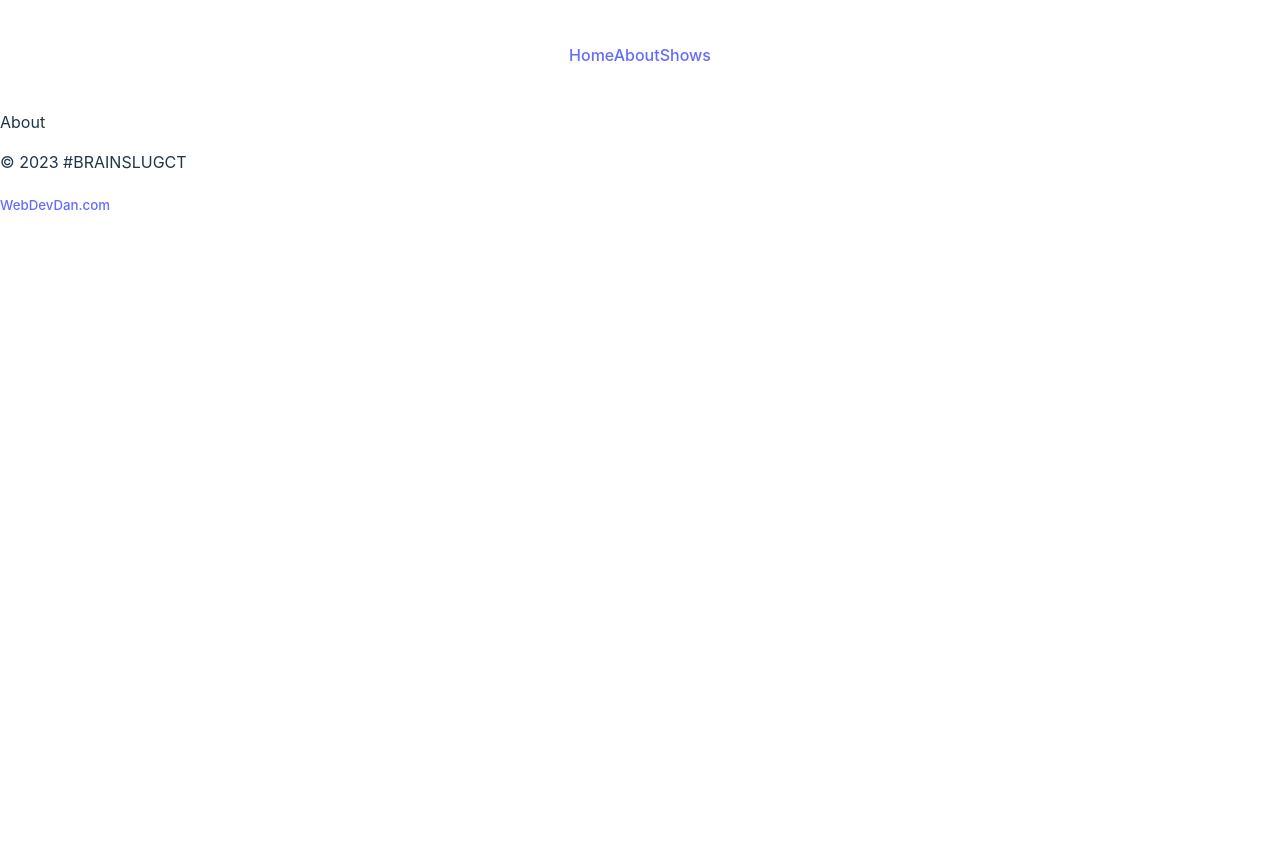
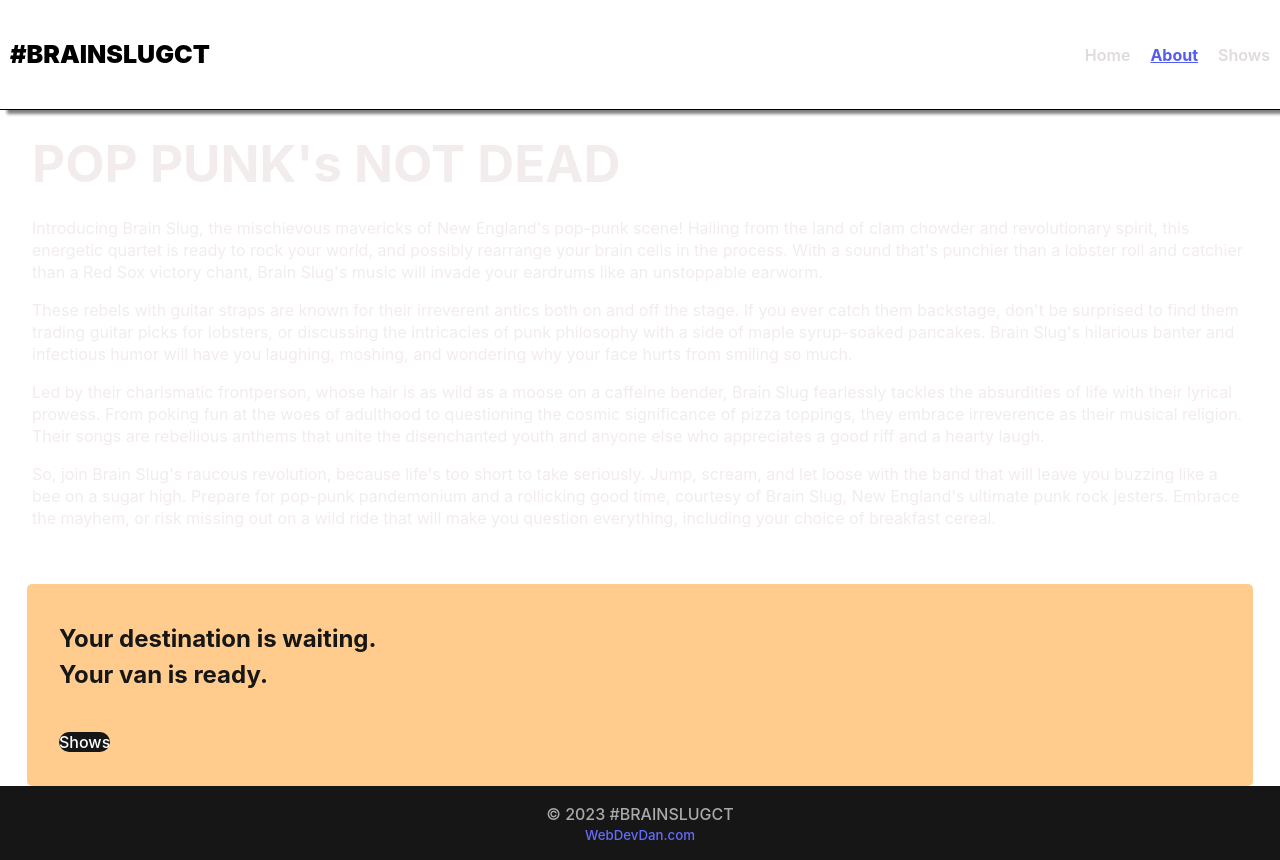
Before and after one commit to d-herz/band-client, a React (Vite) app: page /about in a window 1280 px wide. Before the commit the page ends 800 px from the top, so only its background shows below. Built offline with nearby package versions, Linux system fonts and the light colour scheme.

Commit message:
Brain Slug site updates

```diff
--- a/components/Header.jsx
+++ b/components/Header.jsx
@@ -2,21 +2,32 @@ import React from 'react'
 import { Link, NavLink } from 'react-router-dom';
 
 function Header() {
+
+  const activeStyle = {
+    fontWeight: "bold",
+    textDecoration: "underline",
+    color: "#535bf2"
+  }
+
   return (
     <header>
+      <Link className='site-logo' to="/">#BRAINSLUGCT</Link>
       <nav>
         <NavLink
           to="/"
+          style={ ({isActive}) => isActive ? activeStyle : null }
         >
           Home
         </NavLink>
         <NavLink
           to="/about"
+          style={ ({isActive}) => isActive ? activeStyle : null }
         >
           About
         </NavLink>
         <NavLink
           to="/shows"
+          style={ ({isActive}) => isActive ? activeStyle : null }
         >
           Shows
         </NavLink>
--- a/pages/About.jsx
+++ b/pages/About.jsx
@@ -1,8 +1,35 @@
 import React from 'react'
+import { Link } from 'react-router-dom'
 
 function About() {
   return (
-    <div>About</div>
+    <div className="about-page-container">
+
+      <div className="about-page-content">
+        <h1>POP PUNK's NOT DEAD</h1>
+        <p>
+          Introducing Brain Slug, the mischievous mavericks of New England's pop-punk scene! Hailing from the land of clam chowder and revolutionary spirit, this energetic quartet is ready to rock your world, and possibly rearrange your brain cells in the process. With a sound that's punchier than a lobster roll and catchier than a Red Sox victory chant, Brain Slug's music will invade your eardrums like an unstoppable earworm.
+        </p>
+        <p>
+          These rebels with guitar straps are known for their irreverent antics both on and off the stage. If you ever catch them backstage, don't be surprised to find them trading guitar picks for lobsters, or discussing the intricacies of punk philosophy with a side of maple syrup-soaked pancakes. Brain Slug's hilarious banter and infectious humor will have you laughing, moshing, and wondering why your face hurts from smiling so much.
+        </p>
+        <p>
+          Led by their charismatic frontperson, whose hair is as wild as a moose on a caffeine bender, Brain Slug fearlessly tackles the absurdities of life with their lyrical prowess. From poking fun at the woes of adulthood to questioning the cosmic significance of pizza toppings, they embrace irreverence as their musical religion. Their songs are rebellious anthems that unite the disenchanted youth and anyone else who appreciates a good riff and a hearty laugh.
+        </p>
+        <p>
+          So, join Brain Slug's raucous revolution, because life's too short to take seriously. Jump, scream, and let loose with the band that will leave you buzzing like a bee on a sugar high. Prepare for pop-punk pandemonium and a rollicking good time, courtesy of Brain Slug, New England's ultimate punk rock jesters. Embrace the mayhem, or risk missing out on a wild ride that will make you question everything, including your choice of breakfast cereal.
+        </p>
+
+
+
+      </div>
+      <div className="about-page-cta">
+        <h2>
+          Your destination is waiting. <br />Your van is ready.
+        </h2>
+        <Link className='link-button' to="/shows">Shows</Link>
+      </div>
+    </div>
   )
 }
 
--- a/src/index.css
+++ b/src/index.css
@@ -19,16 +19,27 @@
 }
 
 body {
+  -ms-overflow-style: none;
+  scrollbar-width: none;
   margin: 0;
   display: flex;
   flex-direction: column;
   align-items: center;
   min-width: 320px;
-  min-height: 100vh;
+
 }
 
+body::-webkit-scrollbar {
+  display: none;
+}
 
+.site-wrapper {
+  min-height: 100vh;
+  display: flex;
+  flex-direction: column;
+}
 
+/* HEADER & NAV */
 header {
   height: 110px;
   max-width: 1280px;
@@ -36,6 +47,28 @@ header {
   display: flex;
   align-items: center;
   justify-content: center;
+  padding-block: 10px;
+  border-bottom: 1px solid black;
+  box-shadow: 7px 4px 3px gray;
+}
+
+header .site-logo {
+  color: black;
+  margin-right: auto;
+  text-transform: uppercase;
+  font-weight: 900;
+  font-size: 25px;
+}
+
+header a {
+  text-decoration: none;
+  color: #e0dbdb;
+  font-weight: 600;
+  padding: 5px 10px;
+}
+
+nav {
+  display: flex;
 }
 
 a {
@@ -71,6 +104,70 @@ button:focus-visible {
   outline: 4px auto -webkit-focus-ring-color;
 }
 
+/*** ABOUT PAGE ***/
+.about-hero-image {
+  max-width: 100%;
+}
+
+.about-page-content {
+  padding-inline: 2rem;
+  color: #f3ecec;
+  margin-bottom: 55px;
+}
+
+.about-page-content h1 {
+  line-height: 38px;
+}
+
+.about-page-content p {
+  line-height: 22px;
+}
+
+.about-page-cta {
+  background-color: #ffcc8d;
+  color: #161616;
+  padding-inline: 32px;
+  padding-bottom: 32px;
+  margin-inline: 27px;
+  border-radius: 5px;
+}
+
+.about-page-cta h2 {
+  margin: 0;
+  padding-block: 37px;
+}
+
+.about-page-cta .link-button {
+  background-color: #161616;
+  color: white;
+  border-radius: 10px;
+}
+
+
+/* FOOTER */
+
+footer {
+  background-color: #161616;
+  color: #aaaaaa;
+  height: 74px;
+  display: flex;
+  flex-direction: column;
+  flex-shrink: 0;
+  justify-content: space-around;
+  align-items: center;
+  margin-top: auto;
+  font-weight: 500;
+  padding: 1rem;
+}
+
+footer p {
+  margin: 0;
+}
+
+footer h5 {
+  margin: 0;
+}
+
 @media (prefers-color-scheme: light) {
   :root {
     color: #213547;
```
